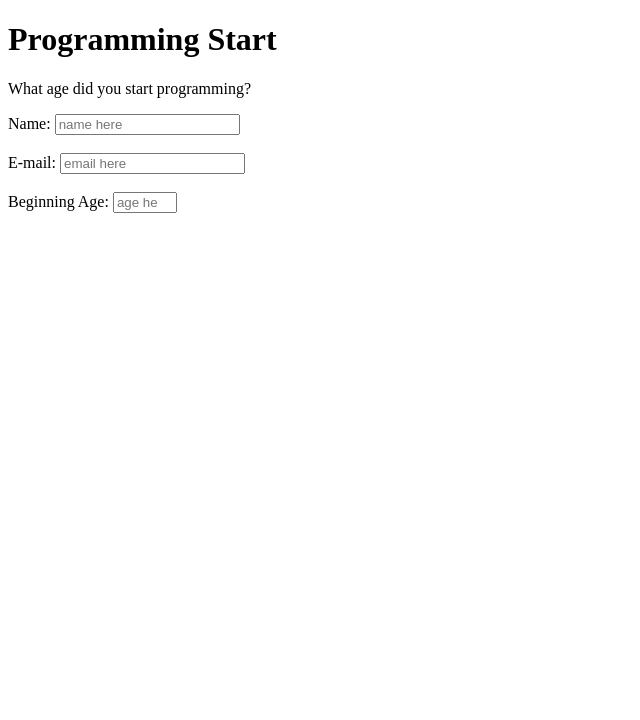
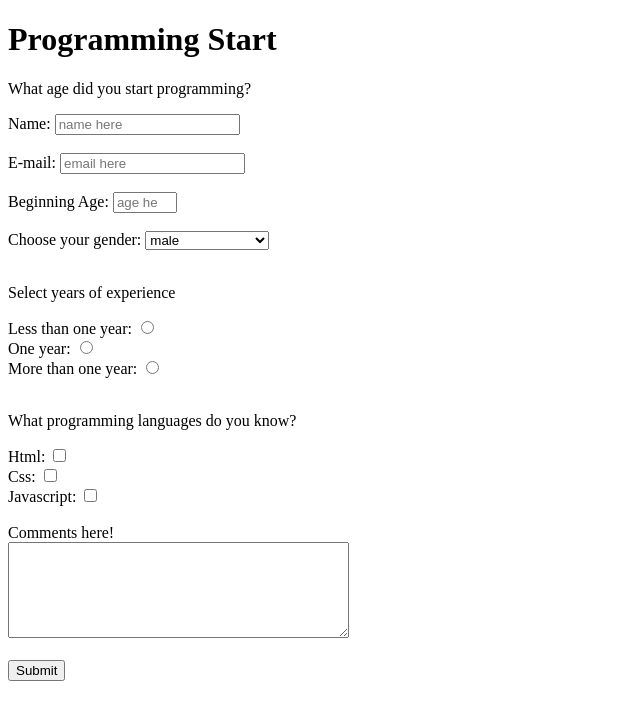
Before and after one commit to Timework/surveyForm, a plain HTML site: page index.html in a window 1280 px wide. Shown: the whole page, without its empty margins (0-640 px from the left). Drawn offline with Linux system fonts and the light colour scheme.

Commit message:
added readme

```diff
--- a/index.html
+++ b/index.html
@@ -10,14 +10,50 @@
         <p id="description">What age did you start programming?</p>
         <form id="survey-form">
             <label for="name" id="name-label">Name:</label>
-            <input type="text" id="name" name="name"placeholder="name here">
+            <input type="text" id="name" name="name"placeholder="name here" required>
             <br><br>
             <label for="email" id="email-label">E-mail:</label>
-            <input type="email" id="email" name="email"placeholder="email here">
+            <input type="email" id="email" name="email"placeholder="email here" required>
             <br><br>
             <label for="number" id="number-label">Beginning Age:</label>
             <input type="number" id="number" name="age" min="1" max="120" placeholder="age here">
             <br><br>
+            <label for="dropdown">Choose your gender:</label>
+            <select id="dropdown">
+                <option value="male">male</option>
+                <option value="female">female</option>
+                <option value="other">other</option>
+                <option value="Don't want to say">Don't want to say</option>
+            </select>
+            <br><br>
+            <p>Select years of experience</p>
+            <label for="less">Less than one year:</label>
+            <input type="radio" id="less" value="less" name="radio">
+            <br>
+            <label for="one">One year:</label>
+            <input type="radio" id="one" value="one" name="radio">
+            <br>
+            <label for="more">More than one year:</label>
+            <input type="radio" id="more" value="more" name="radio">
+            <br><br>
+            <p>What programming languages do you know?</p>
+            <label for="html">Html:</label>
+            <input type="checkbox" id="html" value="html" name="html">
+            <br>
+            <label for="css">Css:</label>
+            <input type="checkbox" id="css" value="css" name="css">
+            <br>
+            <label for="javascript">Javascript:</label>
+            <input type="checkbox" id="javascript" value="javascript" name="javascript">
+            <br><br>
+            <label for="textarea">Comments here!</label>
+            <br>
+            <textarea id="textarea" rows="6" cols="40"></textarea>
+            <br><br>
+            <input type="submit" id="submit">
+
+            <script src="https://cdn.freecodecamp.org/testable-projects-fcc/v1/bundle.js"></script>
+
         </form>
 
     </body>
```
Also changed, not shown: 1 other file.
